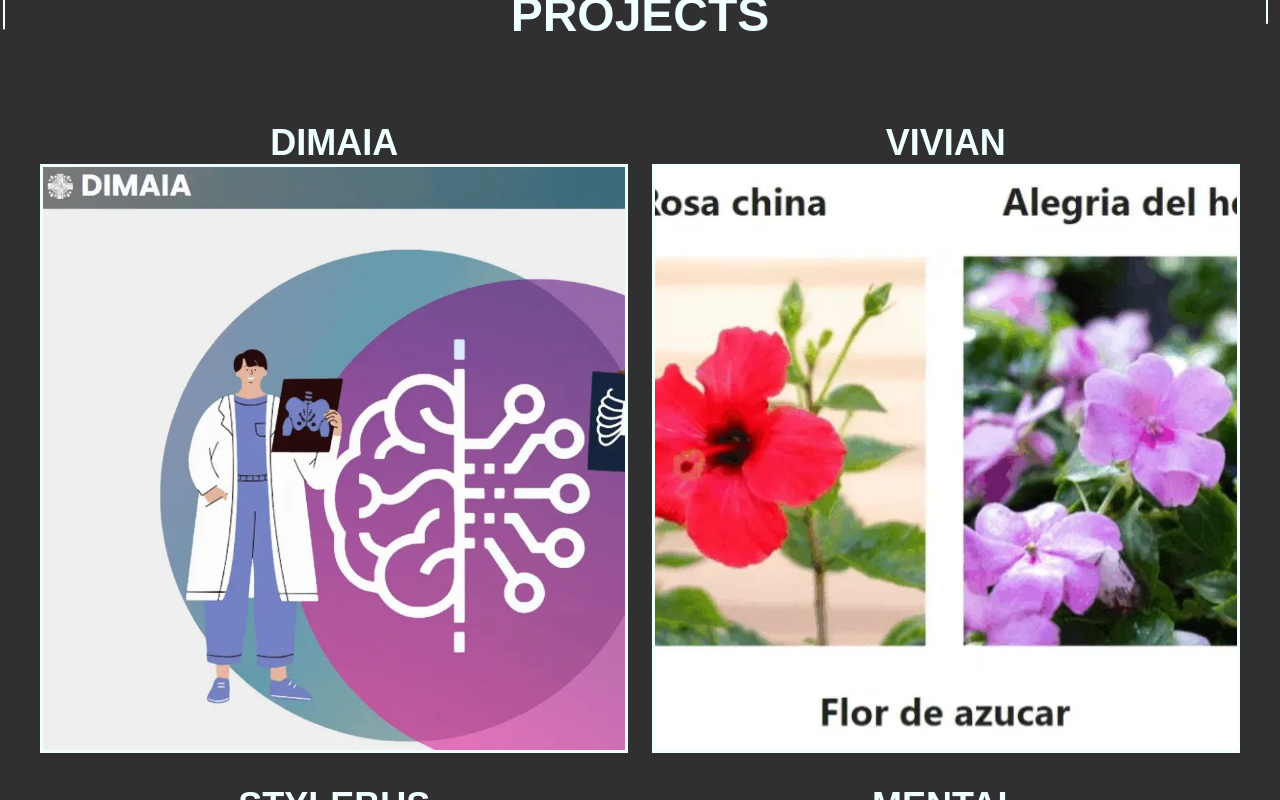
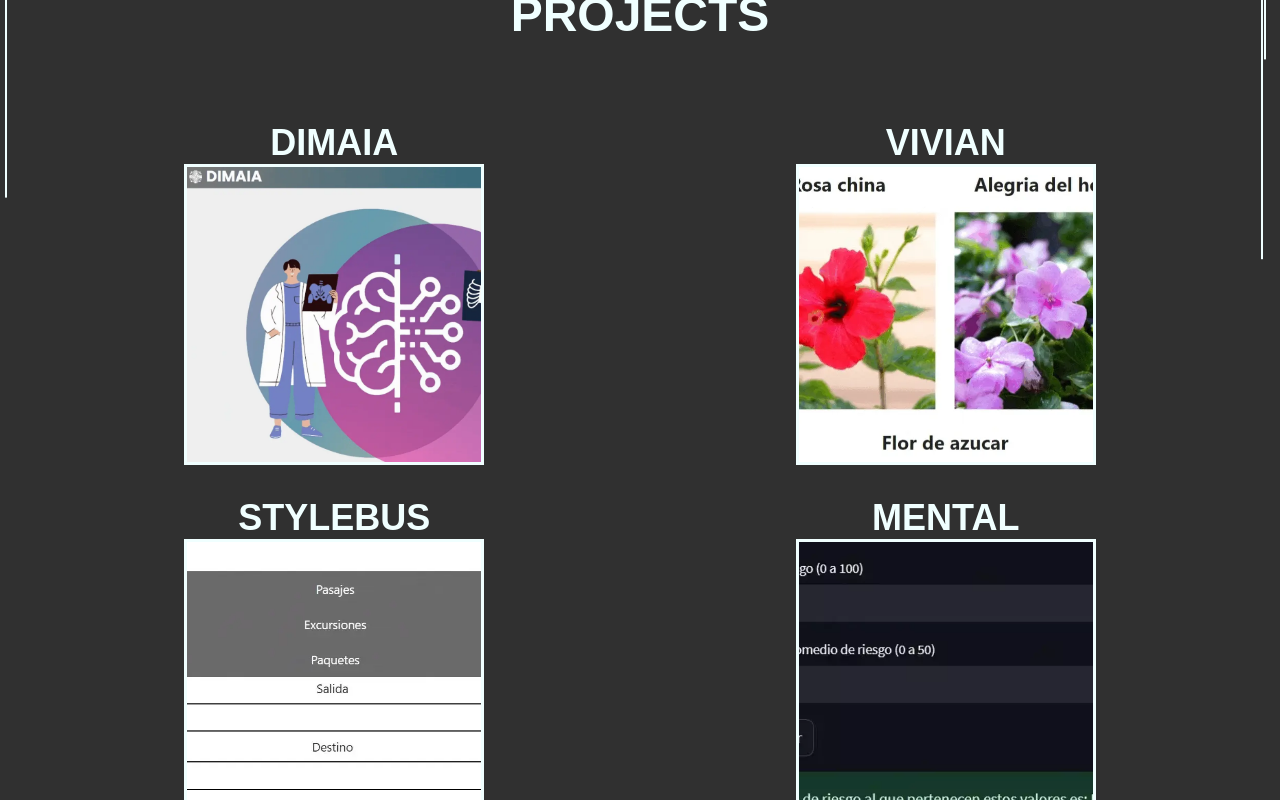
Before and after one commit to fridriik/portfolio, a React (Create React App) app: page / in a window 1280 px wide. Shown: the part 1260-2060 px from the top of the page. Built offline with nearby package versions, Linux system fonts and the light colour scheme; a web font is replaced by a local one.

Commit message:
change projects widths

```diff
--- a/src/components/AnimatedBackground/AnimatedBackground.jsx
+++ b/src/components/AnimatedBackground/AnimatedBackground.jsx
@@ -27,8 +27,6 @@ const AnimatedBackground = () => {
       const height = getRandomInt(50, 1000);
       const position = getRandomInt(0, 100);
       const direction = getRandomInt(0, 1) === 0 ? -1 : 1;
-
-      // Limitar la posición en el eje x
       const xPosition = position < 50 ? position * 0.25 : (position - 50) * 0.25 + window.innerWidth - 25;
 
       lines.push(
--- a/src/components/Projects/Projects.css
+++ b/src/components/Projects/Projects.css
@@ -17,11 +17,18 @@
     width: auto;
 }
 
+.project-internal-container{
+    display: flex;
+    flex-direction: column;
+    align-items: center;
+}
+
 .content {
-    aspect-ratio: 1 / 1; /* Establece la relación de aspecto deseada */
+    aspect-ratio: 1 / 1;
     overflow: hidden;
     position: relative;
     border: solid azure;
+    width: 50%;
   }
 
 
@@ -86,7 +93,7 @@ p{
 .modal-content {
   background: var(--background-dark-color);
   padding: 20px;
-  max-width: 400px; /* Ajusta según tus necesidades */
+  max-width: 400px;
   text-align: center;
   z-index: 4;
 }
```
